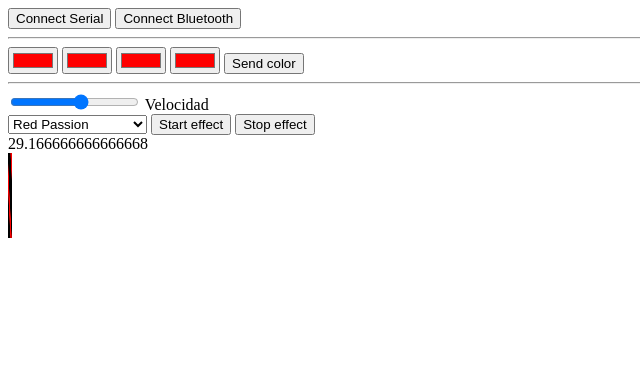
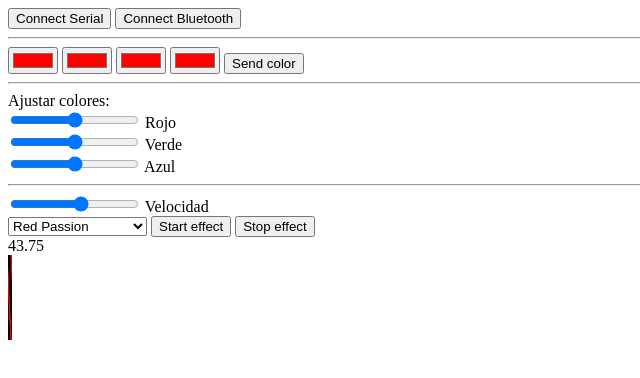
Before and after one commit to gzalo/RGBLeds, a plain HTML site: page web/index.html in a window 1280 px wide. Both pictures are taken after a click on the button "Start effect". Shown: the whole page, without its empty margins (0-640 px from the left). Drawn offline with Linux system fonts and the light colour scheme.

Commit message:
Add color correction factors

```diff
--- a/web/index.html
+++ b/web/index.html
@@ -16,6 +16,13 @@
     <input type="color" value="#ff0000" id="color3">
     <button id="writeButton">Send color</button>
     <hr/>
+
+    Ajustar colores: <br>
+    <input type="range" min="0" max="1" step="0.05" id="rFactor"> Rojo<br/>
+    <input type="range" min="0" max="1" step="0.05" id="gFactor"> Verde<br/>
+    <input type="range" min="0" max="1" step="0.05" id="bFactor"> Azul<br/>
+    <hr/>
+
     <input type="range" min="1" max="10" id="speedFactor"> Velocidad<br/>
     <select id="effect">
       <option value="patterns/green-forest.png" selected>Green Forest</option>
--- a/web/main.js
+++ b/web/main.js
@@ -121,11 +121,11 @@ function stopEffect() {
   clearInterval(timer);
 }
 
-function toRGB(arr) {
+function toRGB(arr, factor) {
   return {
-    r: arr[0],
-    g: arr[1],
-    b: arr[2],
+    r: arr[0] * factor[0],
+    g: arr[1] * factor[1],
+    b: arr[2] * factor[2],
   };
 }
 
@@ -172,7 +172,7 @@ function getPixelValue(imgData, x, y, result = []) {
 }
 
 async function onTick() {
-  const speedFactor = document.getElementById("speedFactor").value;
+  const speedFactor = 10 - document.getElementById("speedFactor").value;
   tick++;
   if (tick >= height * speedFactor) tick = 0;
   const tickL = tick / speedFactor;
@@ -181,10 +181,15 @@ async function onTick() {
 
   const imgData = context.getImageData(0, 0, 4, height);
 
-  const p0 = toRGB(getPixelValue(imgData, 0, tickL));
-  const p1 = toRGB(getPixelValue(imgData, 1, tickL));
-  const p2 = toRGB(getPixelValue(imgData, 2, tickL));
-  const p3 = toRGB(getPixelValue(imgData, 3, tickL));
+  const rFactor = document.getElementById("rFactor").value;
+  const gFactor = document.getElementById("gFactor").value;
+  const bFactor = document.getElementById("bFactor").value;
+  const factors = [rFactor, gFactor, bFactor];
+
+  const p0 = toRGB(getPixelValue(imgData, 0, tickL), factors);
+  const p1 = toRGB(getPixelValue(imgData, 1, tickL), factors);
+  const p2 = toRGB(getPixelValue(imgData, 2, tickL), factors);
+  const p3 = toRGB(getPixelValue(imgData, 3, tickL), factors);
   await write([p0, p1, p2, p3]);
 }
 
```
